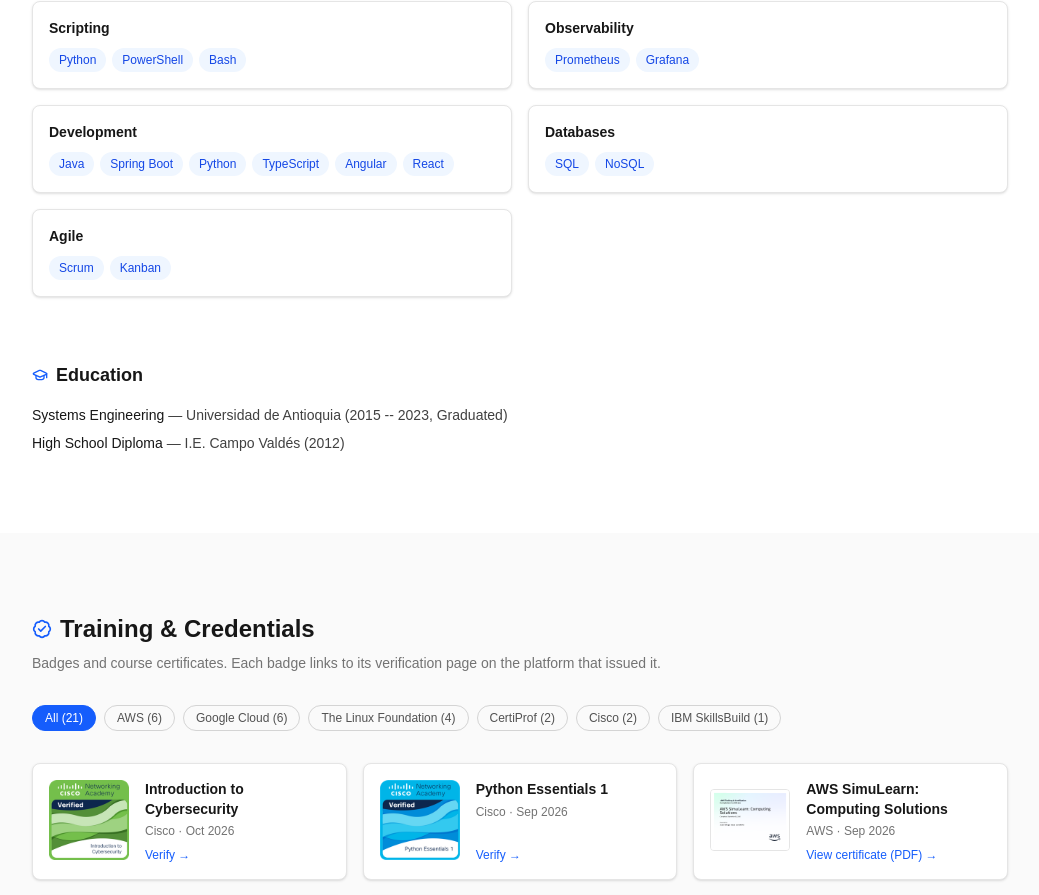
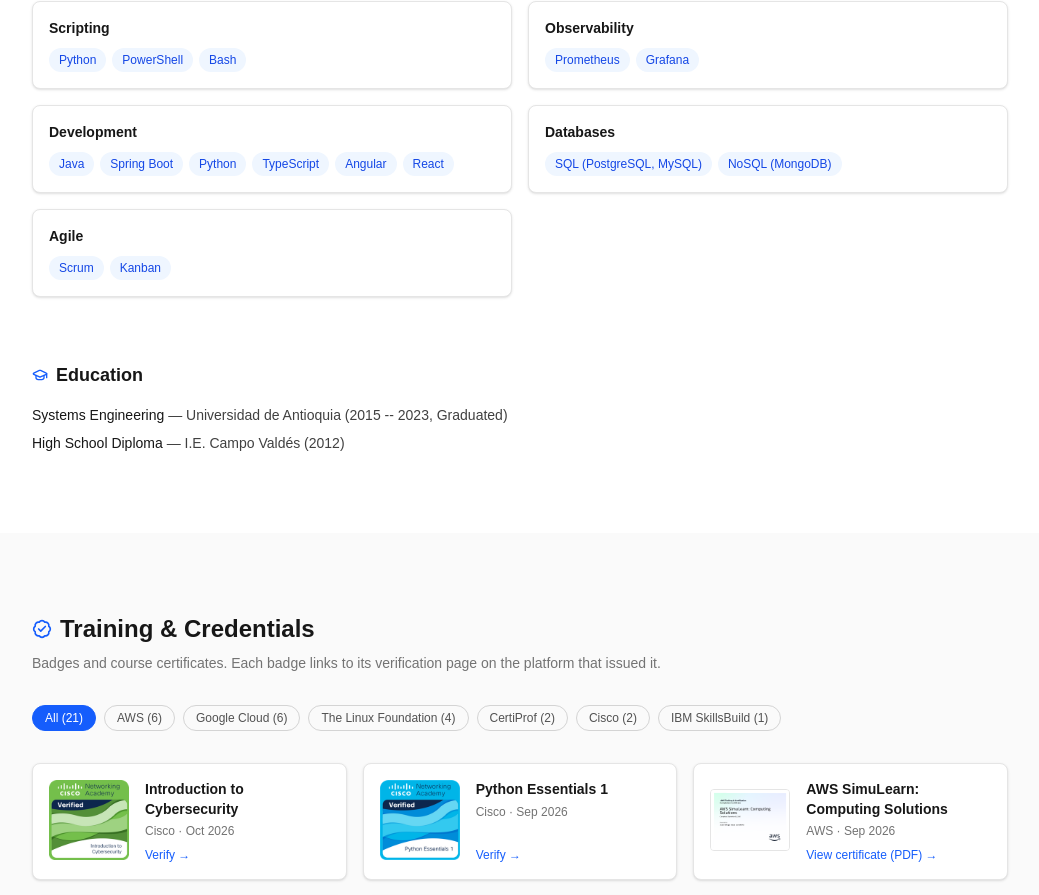
Before and after one commit to jdiegoisaza/jdiegoisazaCV, a Next.js app: page /en in a window 1280 px wide. Shown: the part 2608-3503 px from the top of the page, without its empty margins (120-1159 px from the left). Built offline with nearby package versions, Linux system fonts and the light colour scheme.

Commit message:
Habilidades: agrega PostgreSQL, MySQL y MongoDB

```diff
--- a/app/data/cv.en.mjs
+++ b/app/data/cv.en.mjs
@@ -173,7 +173,7 @@
   { categoria: "Scripting", items: ["Python", "PowerShell", "Bash"] },
   { categoria: "Observability", items: ["Prometheus", "Grafana"] },
   { categoria: "Development", items: ["Java", "Spring Boot", "Python", "TypeScript", "Angular", "React"] },
-  { categoria: "Databases", items: ["SQL", "NoSQL"] },
+  { categoria: "Databases", items: ["SQL (PostgreSQL, MySQL)", "NoSQL (MongoDB)"] },
   { categoria: "Agile", items: ["Scrum", "Kanban"] },
 ];
 
--- a/app/data/cv.mjs
+++ b/app/data/cv.mjs
@@ -172,7 +172,7 @@
   { categoria: "Scripting", items: ["Python", "PowerShell", "Bash"] },
   { categoria: "Observabilidad", items: ["Prometheus", "Grafana"] },
   { categoria: "Desarrollo", items: ["Java", "Spring Boot", "Python", "TypeScript", "Angular", "React"] },
-  { categoria: "Bases de Datos", items: ["SQL", "NoSQL"] },
+  { categoria: "Bases de Datos", items: ["SQL (PostgreSQL, MySQL)", "NoSQL (MongoDB)"] },
   { categoria: "Agile", items: ["Scrum", "Kanban"] },
 ];
 
```
